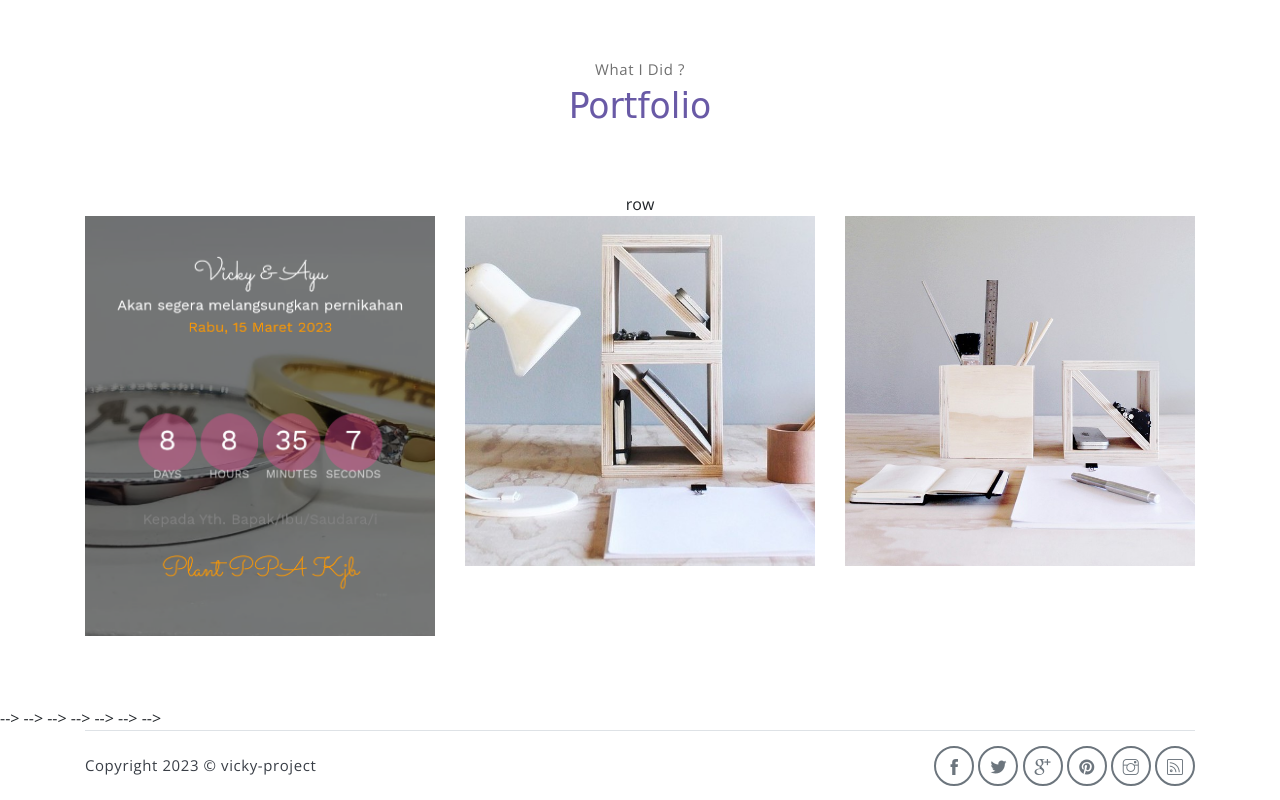
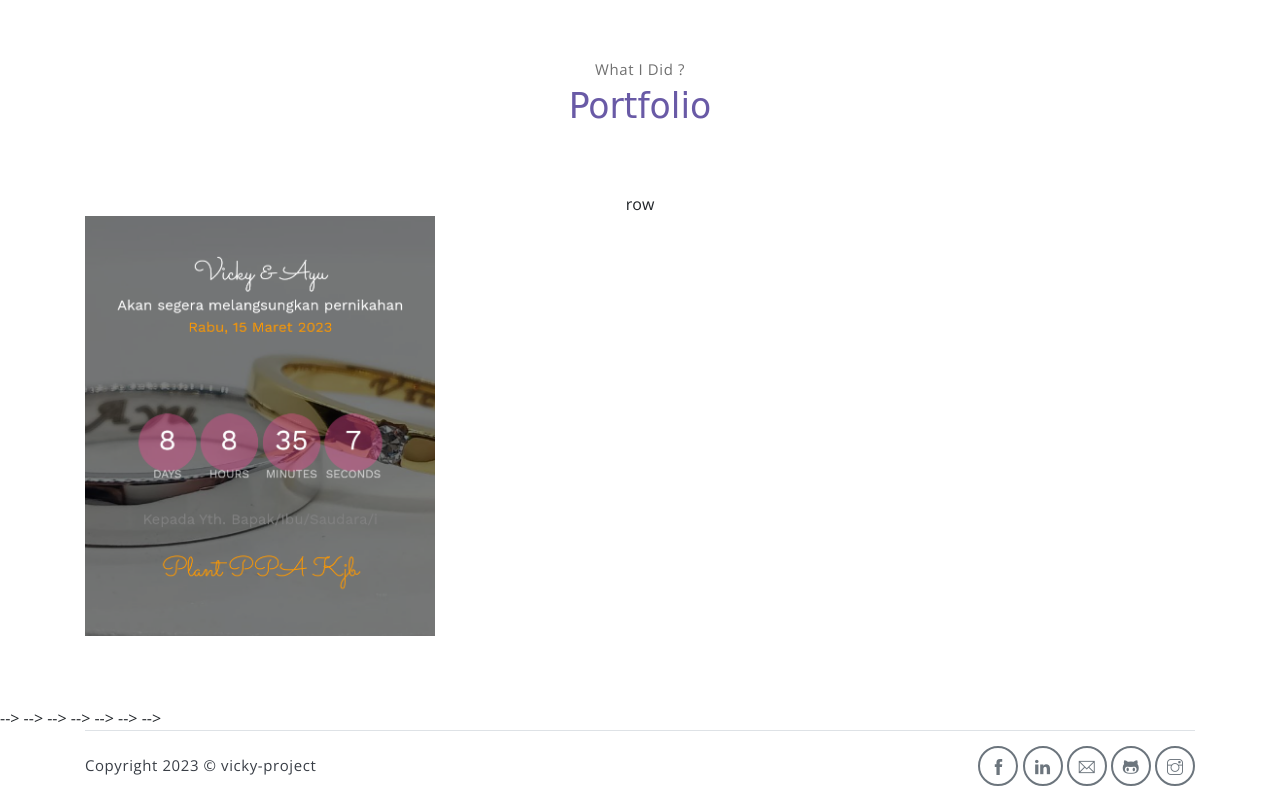
Before and after one commit to vicky-project/vicky-project.github.io, a plain HTML site: page index.html in a window 1280 px wide. Shown: the part 1321-2121 px from the top of the page. Drawn offline with nearby package versions, Linux system fonts and the light colour scheme; a web font is replaced by a local one.

Commit message:
edit social account

```diff
--- a/index.html
+++ b/index.html
@@ -150,28 +150,6 @@
                             <span class="portfolio-card-caption">
                                 <h4>Wedding website</h5>
                                 <p class="font-weight-normal">Category: Invitation</p>
-                            </span>
-                        </span>
-                    </a>
-                </div>
-                <div class="col-md-4">
-                    <a href="#" class="portfolio-card">
-                        <img class="portfolio-card-img" src="assets/imgs/folio-2.jpg" class="img-responsive rounded" alt="Download free bootstrap 4 landing page, free boootstrap 4 templates, Download free bootstrap 4.1 landing page, free boootstrap 4.1.1 templates, meyawo Landing page">
-                        <span class="portfolio-card-overlay">
-                            <span class="portfolio-card-caption">
-                                <h4>Web Designing</h5>
-                                <p class="font-weight-normal">Category: Web Templates</p>
-                            </span>
-                        </span>
-                    </a>
-                </div>
-                <div class="col-md-4">
-                    <a href="#" class="portfolio-card">
-                        <img class="portfolio-card-img" src="assets/imgs/folio-3.jpg" class="img-responsive rounded" alt="Download free bootstrap 4 landing page, free boootstrap 4 templates, Download free bootstrap 4.1 landing page, free boootstrap 4.1.1 templates, meyawo Landing page">
-                        <span class="portfolio-card-overlay">
-                            <span class="portfolio-card-caption">
-                                <h4>Web Designing</h5>
-                                <p class="font-weight-normal">Category: Web Templates</p>
                             </span>
                         </span>
                     </a>
@@ -344,11 +322,10 @@
             href="https://github.com/vicky-project">vicky-project</a></p>
             <div class="social-links text-right m-auto ml-sm-auto">
                 <a href="https://www.facebook.com/vino.exca?mibextid=ZbWKwL" class="link"><i class="ti-facebook"></i></a>
-                <a href="javascript:void(0)" class="link"><i class="ti-twitter-alt"></i></a>
-                <a href="javascript:void(0)" class="link"><i class="ti-google"></i></a>
-                <a href="javascript:void(0)" class="link"><i class="ti-pinterest-alt"></i></a>
+                <a href="https://www.linkedin.com/in/vicky-rahman-19a5b2189" class="link"><i class="ti-linkedin"></i></a>
+                <a href="mailto:pratamavr@gmail.com" class="link"><i class="ti-email"></i></a>
+                <a href="https://github.com/vicky-project" class="link"><i class="ti-github"></i></a>
                 <a href="https://www.instagram.com/vicky.rahman_/" class="link"><i class="ti-instagram"></i></a>
-                <a href="javascript:void(0)" class="link"><i class="ti-rss"></i></a>
             </div>
         </footer>
     </div> <!-- end of page footer -->
```
